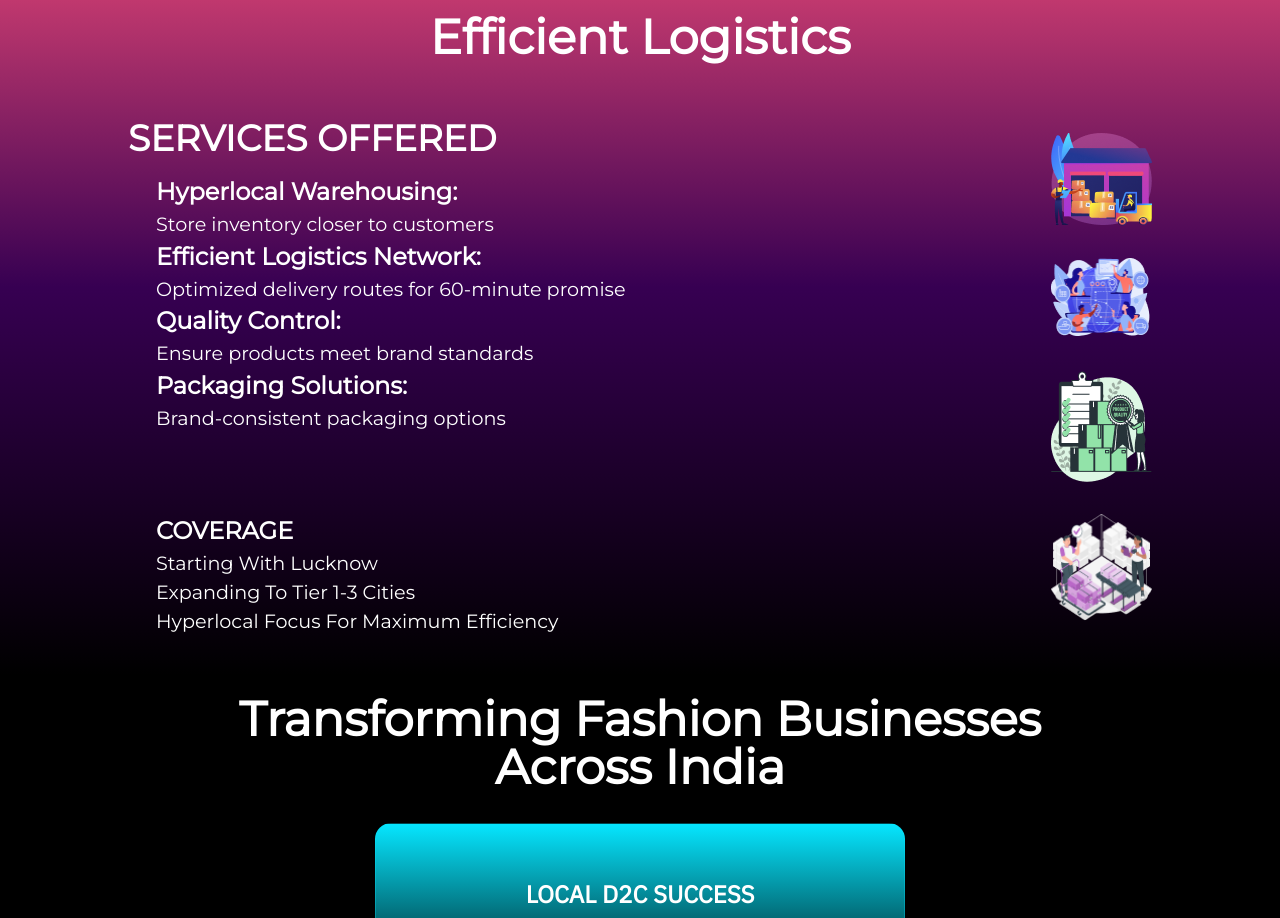
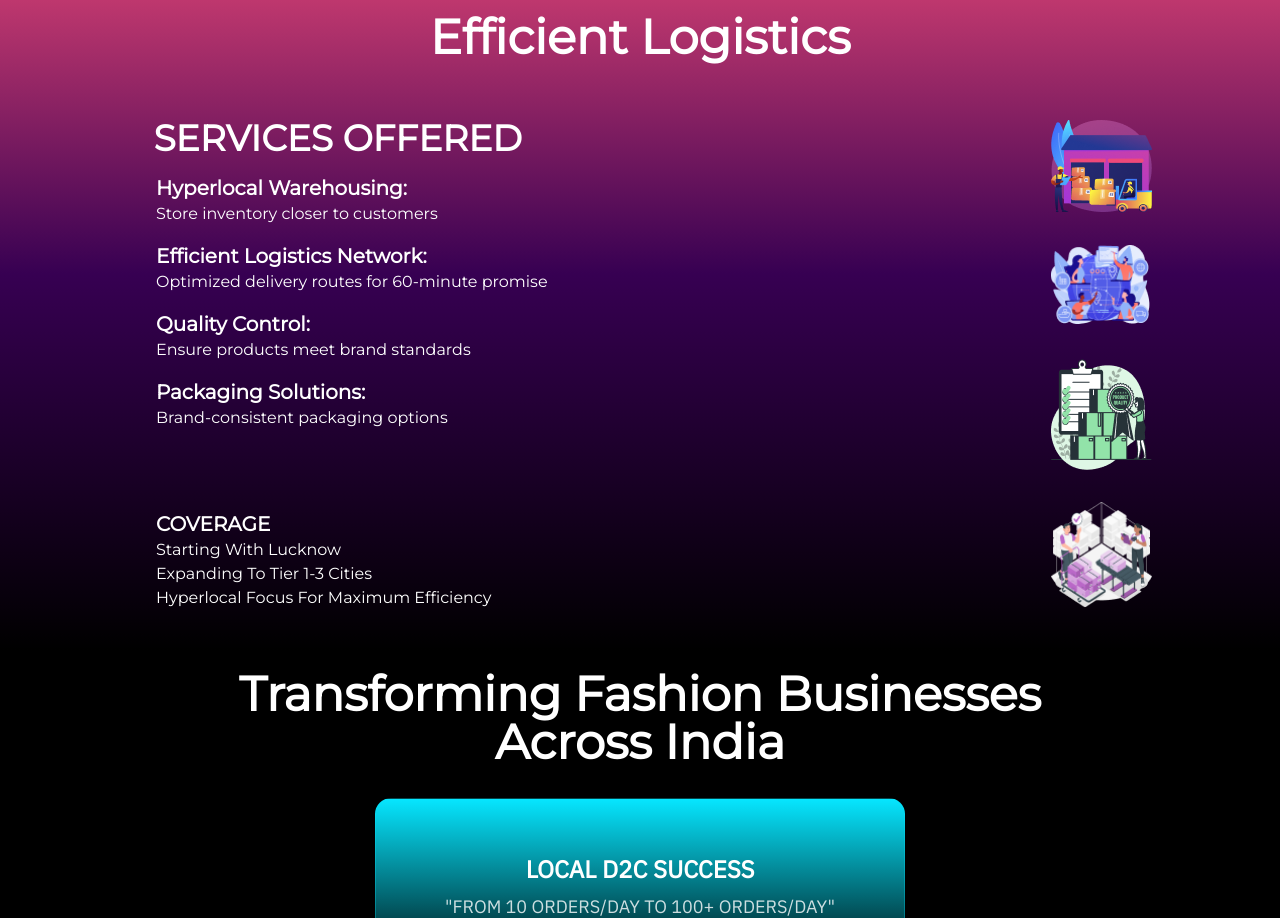
Before and after one commit to GarvitJain12354/slayyers2, a React (Vite) app: page /brands in a window 1280 px wide. Shown: the part 5425-6343 px from the top of the page. Built offline with nearby package versions, Linux system fonts and the light colour scheme.

Commit message:
brand page mobile responsiveness updated

```diff
--- a/src/components/Brands/Page1.jsx
+++ b/src/components/Brands/Page1.jsx
@@ -14,7 +14,7 @@ const Page1 = () => {
           <h1 className="text-3xl sm:text-5xl lg:text-6xl popbold leading-[135%]  tracking-[0.02em] uppercase w-full ">
             PARTNER WITH <br className="hidden sm:block" /> SLAYYERS!
           </h1>
-          <p className=" pop font-medium  leading-[180%] tracking-[0] text-xl text-[#ffffff]/50 ">
+          <p className=" pop font-medium  md:leading-[180%] tracking-[0] text-xl text-[#ffffff]/50 ">
             Amplify Your Brand's Reach with India's Fastest Fashion Platform.
           </p>
 
@@ -33,7 +33,7 @@ const Page1 = () => {
         </div>
 
         {/* Right Image Section */}
-        <div className="w-full md:mt-32 md:w-1/2 flex justify-center items-center py-10 md:py-0 gap-4 relative z-10">
+        <div className="w-full md:mt-32 md:w-1/2 flex justify-center items-center px-2 md:px-0 py-10 md:py-0 gap-4 relative z-10">
           <CollageBrand />
           {/* Column 1 */}
           {/* <div className="flex flex-col gap-3">
--- a/src/components/Brands/Page2.jsx
+++ b/src/components/Brands/Page2.jsx
@@ -7,13 +7,13 @@ import AnimatedContentFrames from "./AnimatedContentFrames";
 
 const Page2 = () => {
   return (
-    <div className="w-full py-16 px-4 sm:px-8 lg:px-20 flex flex-col items-center gap-12 min-h-fit relative">
-      <h1 className="font-[mon] font-extrabold leading-10 tracking-[0px] text-center text-sm  md:text-3xl text-gray-400 w-full px-4 md:px-20">
+    <div className="w-full py-8 md:py-16 px-4 sm:px-8 lg:px-20 flex flex-col items-center gap-12 min-h-fit relative">
+      <h1 className="font-[mon] font-extrabold md:leading-10 tracking-[0px] text-center text-sm  md:text-3xl text-gray-400 w-full px-4 md:px-20">
         Join the revolution that's reshaping how fashion brands connect with Gen
         Z & Millennials.
       </h1>
       <h1
-        className="mt-14 popbold font-extrabold leading-[135%] tracking-[0px] text-center align-middle text-2xl sm:text-3xl lg:text-[50px] bg-gradient-to-r from-[#9000E3] via-[#ffffff] to-[#009bd9] bg-clip-text text-transparent
+        className="mt-14 popbold font-extrabold md:leading-[135%] tracking-[0px] text-center align-middle text-2xl sm:text-3xl lg:text-[50px] bg-gradient-to-r from-[#9000E3] via-[#ffffff] to-[#009bd9] bg-clip-text text-transparent
 "
       >
         Perfect for Fashion Brands Across <br className="hidden sm:block" />{" "}
--- a/src/components/Brands/Page4.jsx
+++ b/src/components/Brands/Page4.jsx
@@ -36,11 +36,11 @@ const Page4 = () => {
   ];
   return (
     <>
-      <div className="w-full px-10 mt-8 md:mt-20">
+      <div className="w-full px-2 md:px-10 mt-8 md:mt-20">
         <div className="w-full min-h-screen rounded-xl flex items-center justify-center flex-col bg-[#efefef]">
           <div className="bg-black rounded-b-3xl px-4 py-2 pb-4 mb-4">
             <h1
-              className="font-[mon] font-extrabold text-3xl sm:text-4xl lg:text-[50px] text-center leading-[54px] tracking-[0.35px] align-middle
+              className="font-[mon] font-extrabold text-2xl sm:text-4xl lg:text-[50px] text-center md:leading-[54px] tracking-[0.35px] align-middle
                  bg-[linear-gradient(90deg,_#00FFE1_0%,_#CCF5FF_46.15%,_#4C85FF_100%)] bg-clip-text text-transparent"
             >
               Why Fashion Brands Choose Slayyers
--- a/src/components/Brands/Page5.jsx
+++ b/src/components/Brands/Page5.jsx
@@ -30,7 +30,7 @@ const Page5 = () => {
   return (
     <div className="w-full flex flex-col min-h-screen items-center justify-center max-md:pb-10 mb-10">
       <h1
-        className="mt-14 font-[mon] font-extrabold text-[50px] leading-[48px] tracking-[0.35px] text-center align-middle uppercase text-2xl sm:text-3xl lg:text-[50px] bg-gradient-to-r from-[#00eeff] via-[#c4c5e5] to-[#0073ff] bg-clip-text text-transparent
+        className="mt-14 font-[mon] font-extrabold md:leading-[48px] tracking-[0.35px] text-center align-middle uppercase text-2xl sm:text-3xl lg:text-[50px] bg-gradient-to-r from-[#00eeff] via-[#c4c5e5] to-[#0073ff] bg-clip-text text-transparent
 "
       >
         Perfect for Fashion Brands Across <br className="hidden sm:block" />{" "}
@@ -44,7 +44,7 @@ const Page5 = () => {
             </h1>
             <div className="flex flex-col">
               <h1 className="text-xl sm:text-3xl font-semibold"> {i.title}</h1>
-              <p className=" font-normal leading-[48px] tracking-[0.35px] align-middle text-sm sm:text-base lg:text-3xl mont mt-2">
+              <p className=" font-normal md:leading-[48px] tracking-[0.35px] align-middle text-sm sm:text-base lg:text-3xl mont mt-2">
                 {" "}
                 {i.desc}
               </p>
--- a/src/components/Brands/Page6.jsx
+++ b/src/components/Brands/Page6.jsx
@@ -1,30 +1,53 @@
 import React from "react";
-import {motion} from "framer-motion"
+import { motion } from "framer-motion";
 
 const images = ["/hyper1.png", "/hyper2.png", "/hyper3.png", "/hyper4.png"];
 const Page6 = () => {
   return (
     <div className="w-full gradient mont flex flex-col gap-4 items-center py-10 max-md:min-h-screen">
-      <h1 className="mont text-3xl sm:text-4xl lg:text-5xl font-extrabold text-center leading-snug mb-8">
+      <h1 className="mont text-2xl sm:text-4xl lg:text-5xl font-extrabold text-center leading-snug mb-8">
         Hyperlocal Warehousing & <br /> Efficient Logistics
       </h1>
       <div className="flex items-center justify-between w-[80%]">
         <div className="flex flex-col">
-          <h1 className="text-2xl sm:text-3xl lg:text-4xl font-semibold uppercase">
+          <h1 className="text-xl m-auto sm:text-3xl lg:text-4xl font-semibold uppercase">
             Services Offered
           </h1>
-          <div className="flex flex-col items-start hyper ml-7 mt-4">
-            <h2>Hyperlocal Warehousing:</h2>
-            <h3>Store inventory closer to customers</h3>
-            <h2>Efficient Logistics Network: </h2>
-            <h3>Optimized delivery routes for 60-minute promise</h3>
-            <h2>Quality Control:</h2>
-            <h3>Ensure products meet brand standards</h3>
-            <h2>Packaging Solutions:</h2>
-            <h3>Brand-consistent packaging options</h3>
-            <h2 className="font-extrabold uppercase mt-[10vh]">Coverage</h2>
-            <h3 className="capitalize">
-              Starting with Lucknow <br /> Expanding to Tier 1-3 cities <br />{" "}
+          <div className="flex flex-col items-start ml-4 mt-4 sm:ml-7 sm:mt-4">
+            <h2 className="text-lg sm:text-xl font-bold">
+              Hyperlocal Warehousing:
+            </h2>
+            <h3 className="text-sm sm:text-base">
+              Store inventory closer to customers
+            </h3>
+
+            <h2 className="text-lg sm:text-xl font-bold mt-4">
+              Efficient Logistics Network:
+            </h2>
+            <h3 className="text-sm sm:text-base">
+              Optimized delivery routes for 60-minute promise
+            </h3>
+
+            <h2 className="text-lg sm:text-xl font-bold mt-4">
+              Quality Control:
+            </h2>
+            <h3 className="text-sm sm:text-base">
+              Ensure products meet brand standards
+            </h3>
+
+            <h2 className="text-lg sm:text-xl font-bold mt-4">
+              Packaging Solutions:
+            </h2>
+            <h3 className="text-sm sm:text-base">
+              Brand-consistent packaging options
+            </h3>
+
+            <h2 className="font-extrabold uppercase text-lg sm:text-xl mt-10 sm:mt-[10vh]">
+              Coverage
+            </h2>
+            <h3 className="capitalize text-sm sm:text-base">
+              Starting with Lucknow <br />
+              Expanding to Tier 1-3 cities <br />
               Hyperlocal focus for maximum efficiency
             </h3>
           </div>
--- a/src/components/Brands/Page7.jsx
+++ b/src/components/Brands/Page7.jsx
@@ -3,7 +3,7 @@ import React from "react";
 const Page7 = () => {
   return (
     <div className="w-full max-h-screen flex flex-col items-center mt-5 mb-10">
-      <h1 className="mont text-5xl font-semibold text-center">
+      <h1 className="mont text-3xl mb-6 md:mb-0  md:text-5xl font-semibold text-center">
         Transforming Fashion Businesses <br /> Across India
       </h1>
       <div className="w-full flex flex-col items-center py-8 bg-black min-h-screen">
```
Lines whose indentation alone changed are shown as unchanged.
